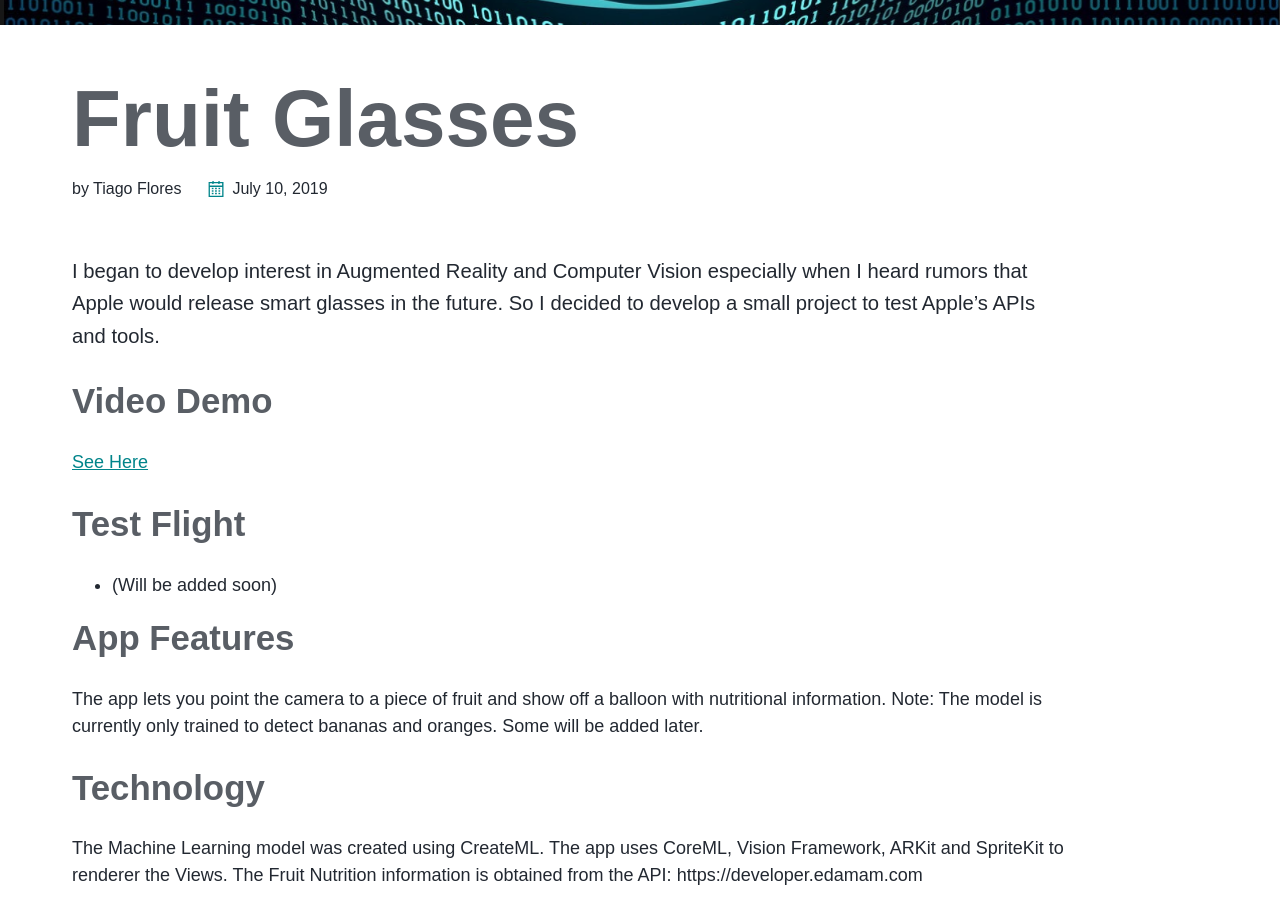
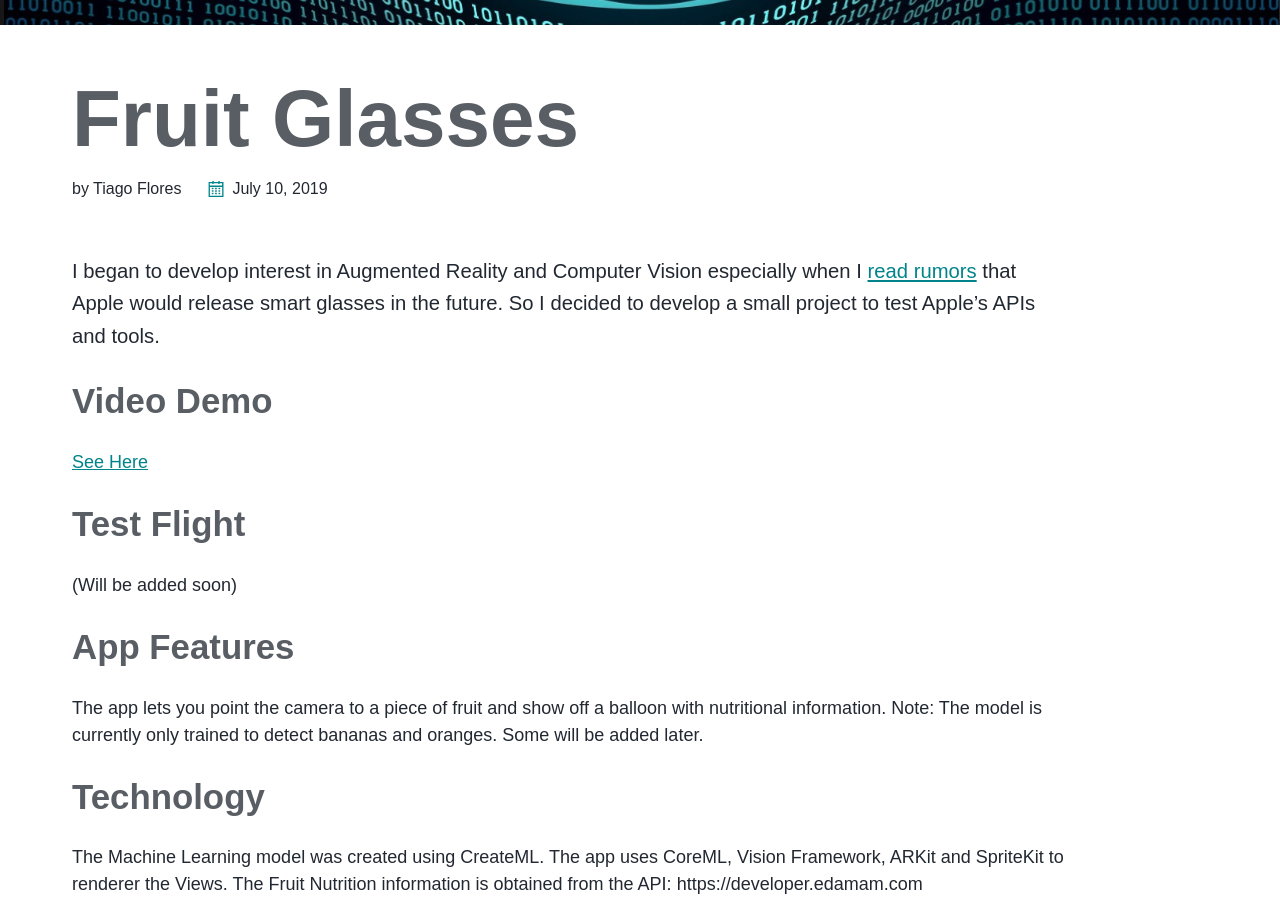
Before and after one commit to TiagoMJFlores/tiagomjflores.github.io, a Jekyll site: the page built from _appstore/fruitglasses.md, in a window 1280 px wide and 900 px high, scrolled down 459 px. Built offline with Jekyll 4.4.1, drawn with Linux system fonts in a browser that asks for light colours.

Commit message:
some text improvemtns

```diff
--- a/_appstore/fruitglasses.md
+++ b/_appstore/fruitglasses.md
@@ -7,8 +7,7 @@ image:
 comments: false
 ---
 
-I began to develop interest in Augmented Reality and Computer Vision especially when I heard rumors
-that Apple would release smart glasses in the future.
+I began to develop interest in Augmented Reality and Computer Vision especially when I [read rumors](https://www.businessinsider.com/apple-smart-glasses-rumors-everything-we-know-2019-3) that Apple would release smart glasses in the future.
 So I decided to develop a small project to test Apple's APIs and tools.
 
 ## Video Demo
@@ -16,7 +15,7 @@ So I decided to develop a small project to test Apple's APIs and tools.
 
 ## Test Flight
 
-* (Will be added soon)
+(Will be added soon)
 
 ## App Features
 
```
Also changed, not shown: _appstore/bombeirospt.md (+1 -1 lines), _appstore/walkzone.md (+1 -1 lines).
